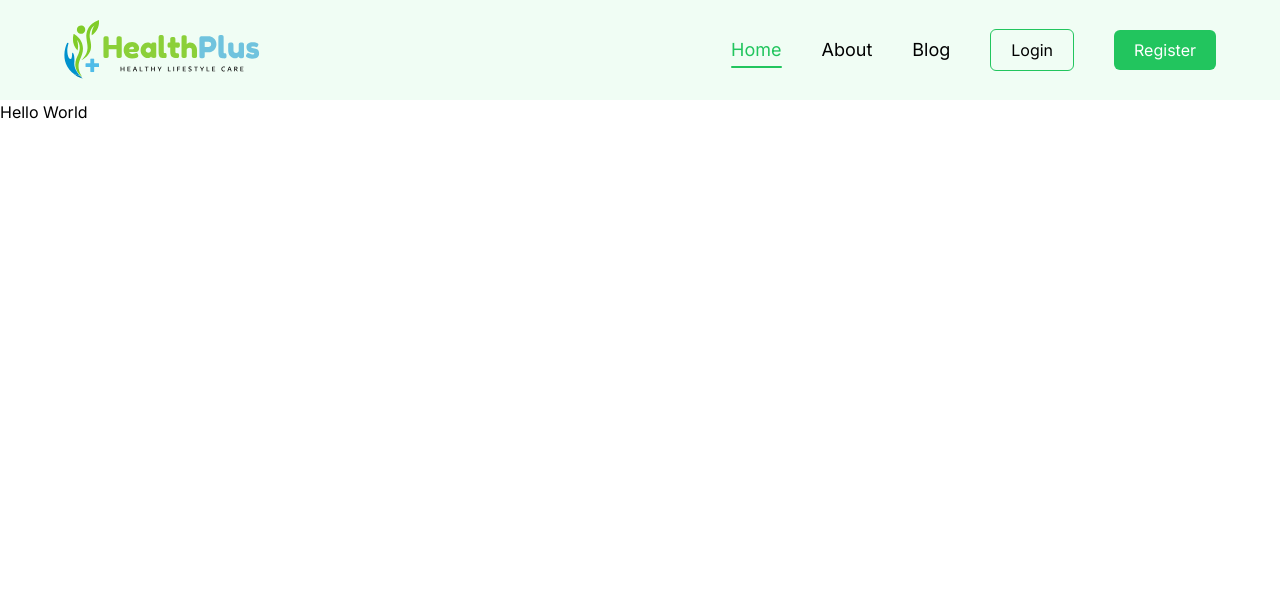
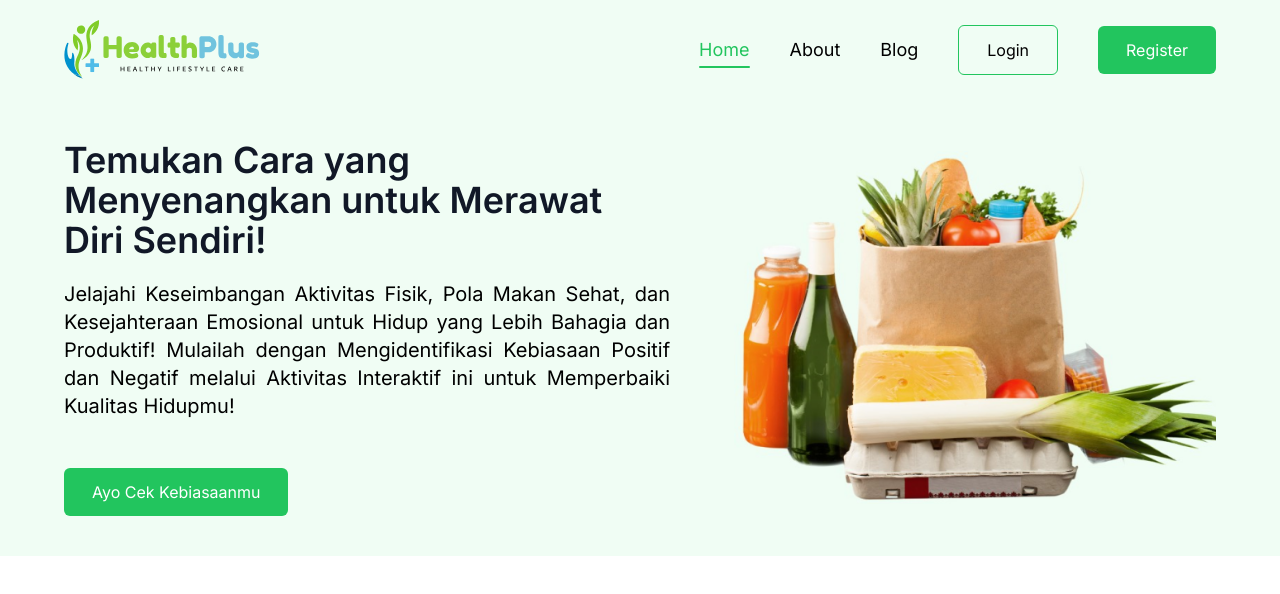
Before and after one commit to HizkiaReppi/health-plus, a Next.js app: page / in a window 1280 px wide. Shown: the top 594 px of the page. Built offline with nearby package versions, Linux system fonts and the light colour scheme.

Commit message:
feat(homepage): add hero section

```diff
--- a/src/app/(app)/page.js
+++ b/src/app/(app)/page.js
@@ -1,7 +1,9 @@
+import Hero from '@/components/homepage/Hero';
+
 export default function Home() {
   return (
     <div>
-      <h1>Hello World</h1>
+      <Hero />
     </div>
   );
 }
--- /dev/null
+++ b/src/components/homepage/Hero.js
@@ -0,0 +1,30 @@
+import Image from 'next/image';
+import Link from 'next/link';
+import hero from '@/assets/hero.png';
+import Button from '../utilities/Button';
+
+const Hero = () => {
+  return (
+    <section className='flex flex-row items-center gap-16 bg-primary-50 px-16 py-10'>
+      <div>
+        <h1 className='text-4xl font-semibold text-gray-900 mb-5'>
+          Temukan Cara yang Menyenangkan untuk Merawat Diri Sendiri!
+        </h1>
+        <h6 className='text-xl text-justify mb-12'>
+          Jelajahi Keseimbangan Aktivitas Fisik, Pola Makan Sehat, dan
+          Kesejahteraan Emosional untuk Hidup yang Lebih Bahagia dan Produktif!
+          Mulailah dengan Mengidentifikasi Kebiasaan Positif dan Negatif melalui
+          Aktivitas Interaktif ini untuk Memperbaiki Kualitas Hidupmu!
+        </h6>
+        <Link href='/assessment'>
+          <Button>Ayo Cek Kebiasaanmu</Button>
+        </Link>
+      </div>
+      <div>
+        <Image src={hero} alt='Hero' width={2000} />
+      </div>
+    </section>
+  );
+};
+
+export default Hero;
--- a/src/components/utilities/Button.js
+++ b/src/components/utilities/Button.js
@@ -7,7 +7,7 @@ const Button = ({ outline = false, className, children, ...props }) => {
         outline
           ? 'bg-transparent border border-primary-500 hover:border-primar-600 text-black hover:text-primary-500'
           : 'bg-primary-500 hover:bg-primary-600 text-white'
-      } duration-200 ease-in-out py-2 px-5 rounded-md text-base ${className} `}
+      } duration-200 ease-in-out py-3 px-7 rounded-md text-base ${className} `}
       {...props}
     >
       {children}
```
Also changed, not shown: src/assets/hero.png (added).
